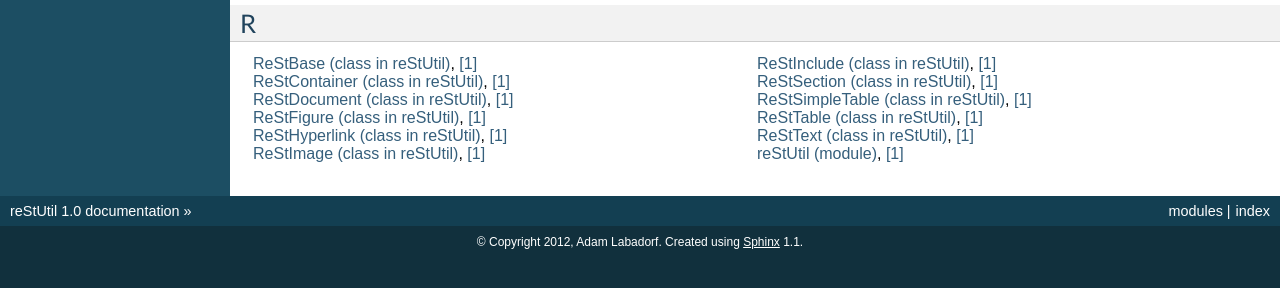
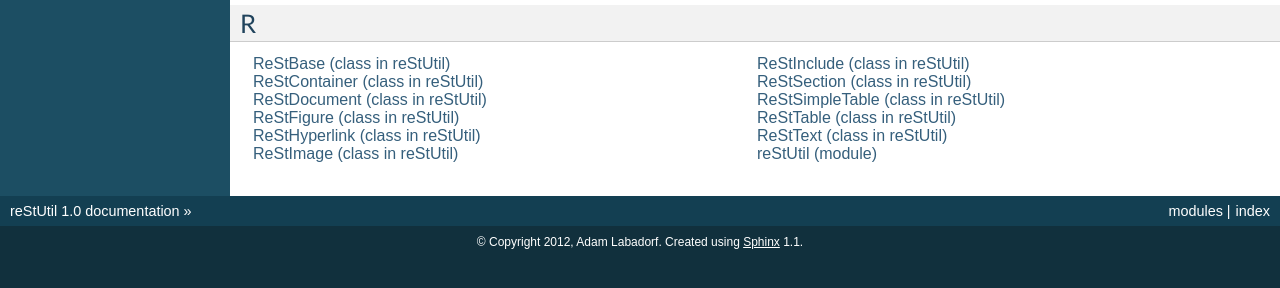
Before and after one commit to adamlabadorf/reStUtil, a plain HTML site: page genindex.html in a window 1280 px wide. Shown: the part 140-428 px from the top of the page. Drawn offline with Linux system fonts and the light colour scheme.

Commit message:
maybe this time it will work right?

```diff
--- a/genindex.html
+++ b/genindex.html
@@ -59,53 +59,53 @@
 <table style="width: 100%" class="indextable genindextable"><tr>
   <td style="width: 33%" valign="top"><dl>
 
-  <dt><a href="api.html#reStUtil.ReStBase">ReStBase (class in reStUtil)</a>, <a href="wtf.html#reStUtil.ReStBase">[1]</a>
+  <dt><a href="api.html#reStUtil.ReStBase">ReStBase (class in reStUtil)</a>
   </dt>
 
 
-  <dt><a href="api.html#reStUtil.ReStContainer">ReStContainer (class in reStUtil)</a>, <a href="wtf.html#reStUtil.ReStContainer">[1]</a>
+  <dt><a href="api.html#reStUtil.ReStContainer">ReStContainer (class in reStUtil)</a>
   </dt>
 
 
-  <dt><a href="api.html#reStUtil.ReStDocument">ReStDocument (class in reStUtil)</a>, <a href="wtf.html#reStUtil.ReStDocument">[1]</a>
+  <dt><a href="api.html#reStUtil.ReStDocument">ReStDocument (class in reStUtil)</a>
   </dt>
 
 
-  <dt><a href="api.html#reStUtil.ReStFigure">ReStFigure (class in reStUtil)</a>, <a href="wtf.html#reStUtil.ReStFigure">[1]</a>
+  <dt><a href="api.html#reStUtil.ReStFigure">ReStFigure (class in reStUtil)</a>
   </dt>
 
 
-  <dt><a href="api.html#reStUtil.ReStHyperlink">ReStHyperlink (class in reStUtil)</a>, <a href="wtf.html#reStUtil.ReStHyperlink">[1]</a>
+  <dt><a href="api.html#reStUtil.ReStHyperlink">ReStHyperlink (class in reStUtil)</a>
   </dt>
 
 
-  <dt><a href="api.html#reStUtil.ReStImage">ReStImage (class in reStUtil)</a>, <a href="wtf.html#reStUtil.ReStImage">[1]</a>
+  <dt><a href="api.html#reStUtil.ReStImage">ReStImage (class in reStUtil)</a>
   </dt>
 
   </dl></td>
   <td style="width: 33%" valign="top"><dl>
 
-  <dt><a href="api.html#reStUtil.ReStInclude">ReStInclude (class in reStUtil)</a>, <a href="wtf.html#reStUtil.ReStInclude">[1]</a>
+  <dt><a href="api.html#reStUtil.ReStInclude">ReStInclude (class in reStUtil)</a>
   </dt>
 
 
-  <dt><a href="api.html#reStUtil.ReStSection">ReStSection (class in reStUtil)</a>, <a href="wtf.html#reStUtil.ReStSection">[1]</a>
+  <dt><a href="api.html#reStUtil.ReStSection">ReStSection (class in reStUtil)</a>
   </dt>
 
 
-  <dt><a href="api.html#reStUtil.ReStSimpleTable">ReStSimpleTable (class in reStUtil)</a>, <a href="wtf.html#reStUtil.ReStSimpleTable">[1]</a>
+  <dt><a href="api.html#reStUtil.ReStSimpleTable">ReStSimpleTable (class in reStUtil)</a>
   </dt>
 
 
-  <dt><a href="api.html#reStUtil.ReStTable">ReStTable (class in reStUtil)</a>, <a href="wtf.html#reStUtil.ReStTable">[1]</a>
+  <dt><a href="api.html#reStUtil.ReStTable">ReStTable (class in reStUtil)</a>
   </dt>
 
 
-  <dt><a href="api.html#reStUtil.ReStText">ReStText (class in reStUtil)</a>, <a href="wtf.html#reStUtil.ReStText">[1]</a>
+  <dt><a href="api.html#reStUtil.ReStText">ReStText (class in reStUtil)</a>
   </dt>
 
 
-  <dt><a href="api.html#module-reStUtil">reStUtil (module)</a>, <a href="wtf.html#module-reStUtil">[1]</a>
+  <dt><a href="api.html#module-reStUtil">reStUtil (module)</a>
   </dt>
 
   </dl></td>
```
Also changed, not shown: _modules/reStUtil.html (+11 -11 lines), py-modindex.html (+1 -1 lines), searchindex.js (+1 -1 lines), 1 other file.
